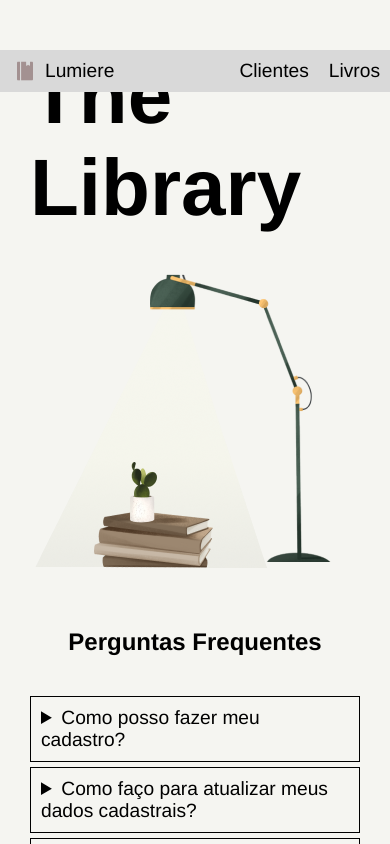
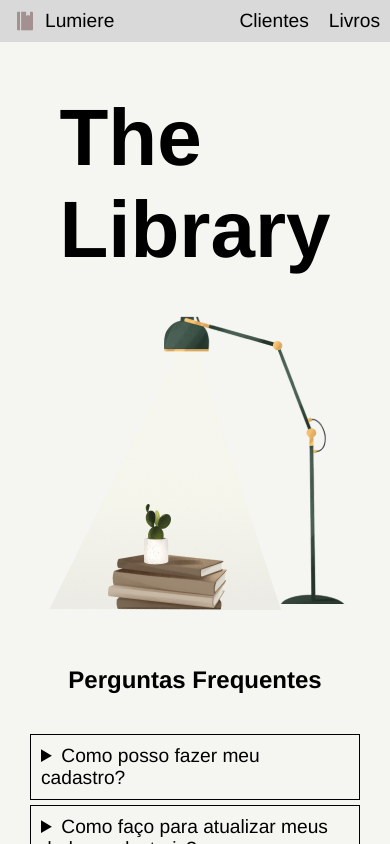
Before and after one commit to GuilhermeAMendes/React-Lumiere, a React (Create React App) app: page / in a window 390 px wide. Shown: the top 844 px of the page. Built offline with nearby package versions, Linux system fonts and the light colour scheme.

Commit message:
feat: implementation of elements html and style in inicial page of project

```diff
--- a/public/index.html
+++ b/public/index.html
@@ -5,39 +5,18 @@
     <link rel="icon" href="%PUBLIC_URL%/favicon.ico" />
     <meta name="viewport" content="width=device-width, initial-scale=1" />
     <meta name="theme-color" content="#000000" />
+    <link rel="shortcut icon" href="Images/Componente_5.png" type="image/x-icon">
     <meta
       name="description"
       content="Web site created using create-react-app"
     />
     <link rel="apple-touch-icon" href="%PUBLIC_URL%/logo192.png" />
-    <!--
-      manifest.json provides metadata used when your web app is installed on a
-      user's mobile device or desktop. See https://developers.google.com/web/fundamentals/web-app-manifest/
-    -->
     <link rel="manifest" href="%PUBLIC_URL%/manifest.json" />
-    <!--
-      Notice the use of %PUBLIC_URL% in the tags above.
-      It will be replaced with the URL of the `public` folder during the build.
-      Only files inside the `public` folder can be referenced from the HTML.
-
-      Unlike "/favicon.ico" or "favicon.ico", "%PUBLIC_URL%/favicon.ico" will
-      work correctly both with client-side routing and a non-root public URL.
-      Learn how to configure a non-root public URL by running `npm run build`.
-    -->
     <title>React Lumiere</title>
   </head>
   <body>
     <noscript>You need to enable JavaScript to run this app.</noscript>
     <div id="root"></div>
-    <!--
-      This HTML file is a template.
-      If you open it directly in the browser, you will see an empty page.
 
-      You can add webfonts, meta tags, or analytics to this file.
-      The build step will place the bundled scripts into the <body> tag.
-
-      To begin the development, run `npm start` or `yarn start`.
-      To create a production bundle, use `npm run build` or `yarn build`.
-    -->
   </body>
 </html>
--- a/src/Main.css
+++ b/src/Main.css
@@ -20,6 +20,7 @@
   color: var(--text-color-1);
   display: flex;
   flex-direction: column;
+  min-height: 100%;
 }
 header {
   display: flex;
@@ -29,7 +30,7 @@
   padding: 10px 0px;
   width: 100%;
   font-size: larger;
-    position: fixed;
+  position: relative;
 }
 .website {
   display: flex;
@@ -72,10 +73,10 @@
   padding: 10px;
   margin-bottom: 5px;
 }
-  summary{
+summary {
   font-size: larger;
 }
-  details p{
+details p {
   border-top: 2px solid black;
   font-size: 12pt;
 }
@@ -89,10 +90,12 @@
   width: 100%;
 }
 
-  @media (max-width: 767px){
-    main{
-      display: block;
+@media (max-width: 767px) {
+  main {
+    display: flex;
+    flex-direction:column ;
   }
+
   main > img {
     margin-top: 40px;
   }
--- a/src/index.js
+++ b/src/index.js
@@ -8,7 +8,3 @@ root.render(
     <App />
   </React.StrictMode>
 );
-
-// If you want to start measuring performance in your app, pass a function
-// to log results (for example: reportWebVitals(console.log))
-// or send to an analytics endpoint. Learn more: https://bit.ly/CRA-vitals
```
Lines whose indentation alone changed are shown as unchanged.
